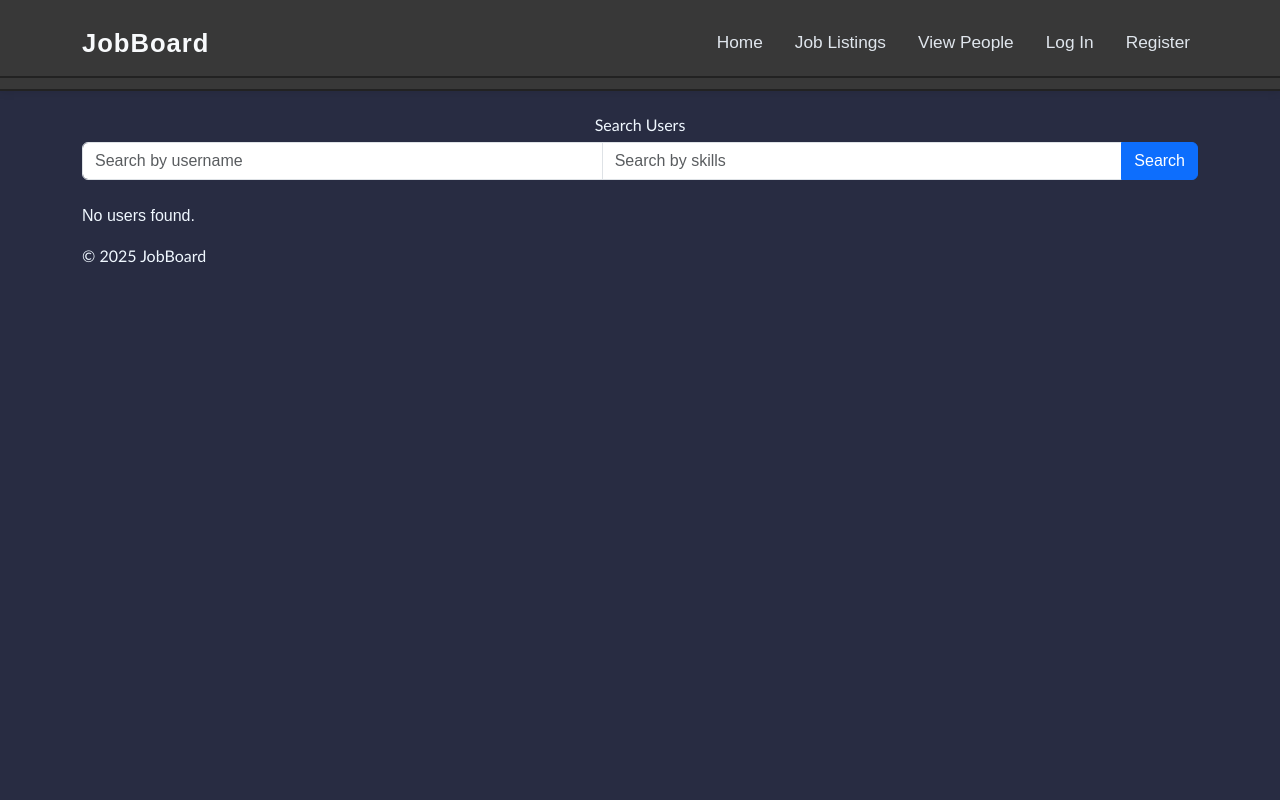
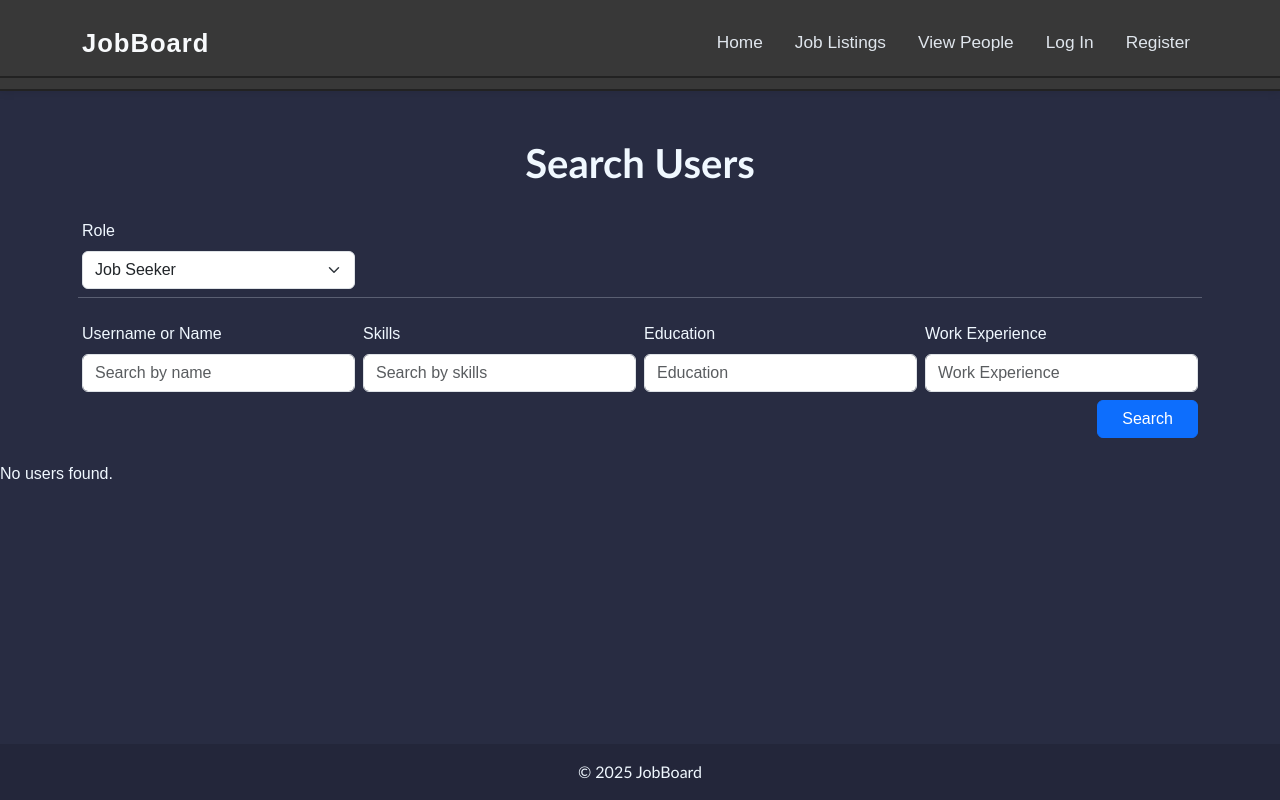
Before and after one commit to waterdude551/cs2340b-nandakumar-team6, a Django app: template jobapp/accounts/templates/accounts/search.html in a window 1280 px wide. Run offline with Django 5.2, Linux system fonts and the light colour scheme; the template is opened without the code that fills it, so the values that code supplies are empty.

Commit message:
made user search more robust, fixed up titles

```diff
--- a/jobapp/accounts/templates/accounts/profile.html
+++ b/jobapp/accounts/templates/accounts/profile.html
@@ -1,4 +1,5 @@
 {% extends "base.html" %}
+{% block title %}{{ profile.username }}'s Profile | JobBoard{% endblock %}
 {% block content %}
 {% load accounts_tags %}
 <!DOCTYPE html>
@@ -15,7 +16,7 @@
     <h1>{{ profile.username }}'s Profile</h1>
     <ul>
         {% if profile.role %}
-            <li><strong>Role:</strong> {{ profile.role }}</li>
+            <li><strong>Role:</strong> {{ profile.get_role_display }}</li>
         {% endif %}
         {% if profile.get_full_name %}
             <li><strong>Name:</strong> {{ profile.get_full_name }}</li>
--- a/jobapp/accounts/templates/accounts/search.html
+++ b/jobapp/accounts/templates/accounts/search.html
@@ -4,12 +4,62 @@
 <div class="container mt-4">
     <h1>Search Users</h1>
     <form method="get" action="{% url 'accounts.search' %}" class="mb-4">
-        <div class="input-group">
-            <input type="text" name="q" class="form-control" placeholder="Search by username" value="{{ query }}">
-            <input type="text" name="skills" class="form-control" placeholder="Search by skills" value="{{ skills }}">
-            <button class="btn btn-primary" type="submit">Search</button>
+        <div class="row g-2 align-items-end">
+            <div class="col-md-3">
+                <label for="user_type" class="form-label">Role</label>
+                <select id="user_type" name="user_type" class="form-select" onchange="toggleRoleFields()">
+                    <option value="seeker" {% if user_type == 'seeker' %}selected{% endif %}>Job Seeker</option>
+                    <option value="recruiter" {% if user_type == 'recruiter' %}selected{% endif %}>Recruiter</option>
+                </select>
+            </div>
+            <hr>
+            <div class="col-md-3">
+                <label for="q" class="form-label">Username or Name</label>
+                <input type="text" name="q" id="q" class="form-control" placeholder="Search by name" value="{{ query }}">
+            </div>
+            <div class="col-md-3 seeker-field">
+                <label for="skills" class="form-label">Skills</label>
+                <input type="text" name="skills" id="skills" class="form-control" placeholder="Search by skills" value="{{ skills }}">
+            </div>
+            <div class="col-md-3 seeker-field">
+                <label for="education" class="form-label">Education</label>
+                <input type="text" name="education" id="education" class="form-control" placeholder="Education" value="{{ education }}">
+            </div>
+            <div class="col-md-3 seeker-field">
+                <label for="work_experience" class="form-label">Work Experience</label>
+                <input type="text" name="work_experience" id="work_experience" class="form-control" placeholder="Work Experience" value="{{ work_experience }}">
+            </div>
+            <div class="col-md-3 recruiter-field" style="display:none;">
+                <label for="company" class="form-label">Company</label>
+                <input type="text" name="company" id="company" class="form-control" placeholder="Company" value="{{ company }}">
+            </div>
+            <div class="col-md-3 recruiter-field" style="display:none;">
+                <label for="recruiter_title" class="form-label">Recruiter Title</label>
+                <input type="text" name="recruiter_title" id="recruiter_title" class="form-control" placeholder="Recruiter Title" value="{{ recruiter_title }}">
+            </div>
+        </div>
+        <div class="row mt-2">
+            <div class="col text-end">
+                <button class="btn btn-primary px-4" type="submit">Search</button>
+            </div>
+        </div>
         </div>
     </form>
+    <script>
+    function toggleRoleFields() {
+        var role = document.getElementById('user_type').value;
+        var seekerFields = document.querySelectorAll('.seeker-field');
+        var recruiterFields = document.querySelectorAll('.recruiter-field');
+        if (role === 'seeker') {
+            seekerFields.forEach(f => f.style.display = 'block');
+            recruiterFields.forEach(f => f.style.display = 'none');
+        } else {
+            seekerFields.forEach(f => f.style.display = 'none');
+            recruiterFields.forEach(f => f.style.display = 'block');
+        }
+    }
+    document.addEventListener('DOMContentLoaded', toggleRoleFields);
+    </script>
     {% if users %}
         <ul class="list-group">
             {% for user in users %}
--- a/jobapp/accounts/templates/accounts/signup.html
+++ b/jobapp/accounts/templates/accounts/signup.html
@@ -1,4 +1,5 @@
 {% extends "base.html" %}
+{% block title %}Sign Up | JobBoard{% endblock %}
 {% block content %}
 
 <div class="p-3 mt-4">
--- a/jobapp/jobapp/static/css/style.css
+++ b/jobapp/jobapp/static/css/style.css
@@ -43,14 +43,42 @@ h1 {
     color:aliceblue;
     text-align: center;
     font-family: "Trebuchet MS", sans-serif;
-    font-size: medium;
+    font-size: medium !important;
 }
 
 
-footer {
+.container h1, .main-title, h1.page-title {
+    font-size: 2.5rem !important;
+    font-weight: 700;
+    color: aliceblue;
+    text-align: center;
+    font-family: "Trebuchet MS", sans-serif;
+    margin-bottom: 2rem;
+}
+
+.main-content {
+    min-height: 60vh;
+    display: flex;
+    flex-direction: column;
+    justify-content: space-between;
+    align-items: center;
+    padding-top: 2rem;
+    padding-bottom: 2rem;
+}
+
+.main-content .cta {
+    margin-top: 2rem;
+    gap: 1.5rem;
+}
+
+footer.footer {
     color:aliceblue !important;
     font-family: "Trebuchet MS", sans-serif;
     font-size: medium;
+    background: #23263a;
+    width: 100%;
+    padding: 1rem 0;
+    text-align: center;
 }
 
 li {
--- a/jobapp/jobapp/templates/base.html
+++ b/jobapp/jobapp/templates/base.html
@@ -12,7 +12,7 @@
     <!-- Custom CSS -->
     <link href="{% static 'css/style.css' %}" rel="stylesheet">
 </head>
-<body>
+<body class="d-flex flex-column min-vh-100">
     <!-- Top navigation bar -->
     <header class="navbar-custom mb-4">
         <nav class="navbar navbar-expand-lg navbar-dark">
@@ -25,12 +25,16 @@
                         <li class="nav-item"><a class="nav-link" href="{% url 'accounts.search' %}">View People</a></li>
                         {% if user.is_authenticated %}
                            <li class="nav-item"><a class="nav-link" href="{% url 'accounts.logout' %}">Logout ({{ user.username }})</a></li>
+                           <li class="nav-item"><a class="nav-link" href="{% url 'accounts.profile' user.id %}">Your Profile</a></li>
                         {% else %}
                             <li class="nav-item"><a class="nav-link" href="{% url 'accounts.login' %}">Log In</a></li>
                             <li class="nav-item"><a class="nav-link" href="{% url 'accounts.signup' %}">Register</a></li>
                         {% endif %}
                         {% if user.role == 'recruiter' %}
-                        <li class="nav-item"><a class="nav-link" href="{% url 'jobposting.addpost' %}">Employers / Post Job</a></li>
+                        <li class="nav-item"><a class="nav-link" href="{% url 'jobposting.addpost' %}">Post Job</a></li>
+                        {% endif %}
+                        {% if user.role == 'seeker' %}
+                        <!-- TODO - show applications -->
                         {% endif %}
                     </ul>
                 </div>
@@ -38,14 +42,14 @@
         </nav>
     </header>
 
-    <div>
+    <main class="flex-fill">
         {% block content %}
 
         {% endblock content %}
-    </div>
+    </main>
 
     <!-- Footer -->
-    <footer class="footer">
+    <footer class="footer mt-auto">
         <div class="container">
             <span>© 2025 JobBoard</span>
         </div>
--- a/jobapp/jobposting/templates/jobposting/list_applications.html
+++ b/jobapp/jobposting/templates/jobposting/list_applications.html
@@ -1,4 +1,5 @@
 {% extends 'base.html' %}
+{% block title %}Applications for {{ jobpost.title }} | JobBoard{% endblock %}
 {% block content %}
 <h2>Applications for: {{ jobpost.title }}</h2>
 <form method="get" class="mb-2">
--- a/jobapp/jobposting/templates/jobposting/list_posts.html
+++ b/jobapp/jobposting/templates/jobposting/list_posts.html
@@ -1,10 +1,7 @@
 <!-- FORMERLY browsing.html -->
 {% extends "base.html" %}
-{% block title %}JobBoard Find Jobs{% endblock %}
+{% block title %}Find Jobs | JobBoard{% endblock %}
 {% block content %}
-<head>
-    <title>List Job Posting</title>
-</head>
 
 <section class="search-section">
         <div class="container">
--- a/jobapp/jobposting/templates/jobposting/view_post.html
+++ b/jobapp/jobposting/templates/jobposting/view_post.html
@@ -1,7 +1,7 @@
 
 <!-- FORMERLY browsepost.html -->
 {% extends "base.html" %}
-{% block title %}Browse Posts | JobBoard{% endblock %}
+{% block title %} {{ jobpost.title }} | JobBoard{% endblock %}
 {% block content %}
 <head>
     <title>List Job Posting</title>
```
Also changed, not shown: jobapp/accounts/views.py (+43 -8 lines), jobapp/home/templates/home/index.html (+7 -6 lines), jobapp/db.sqlite3.
